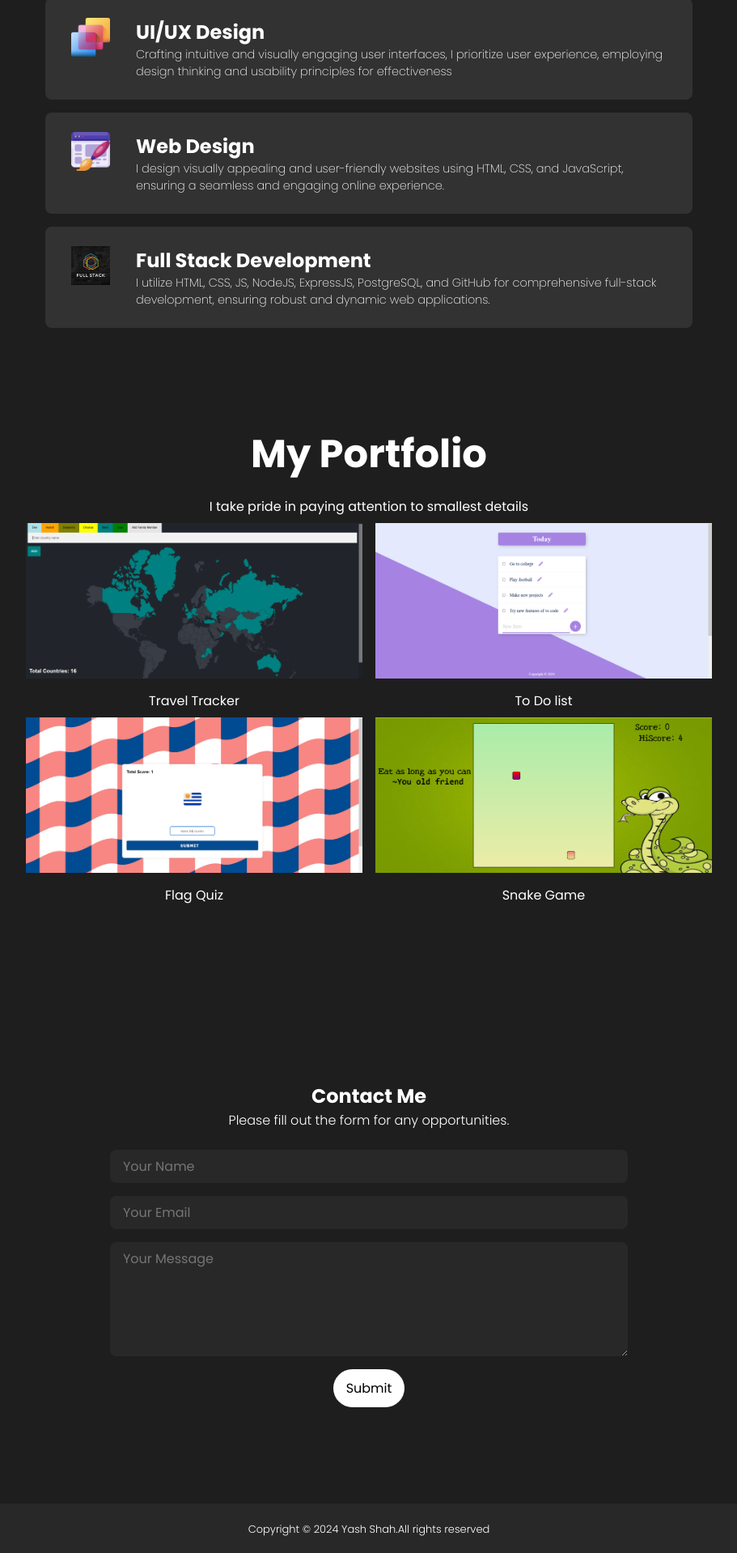
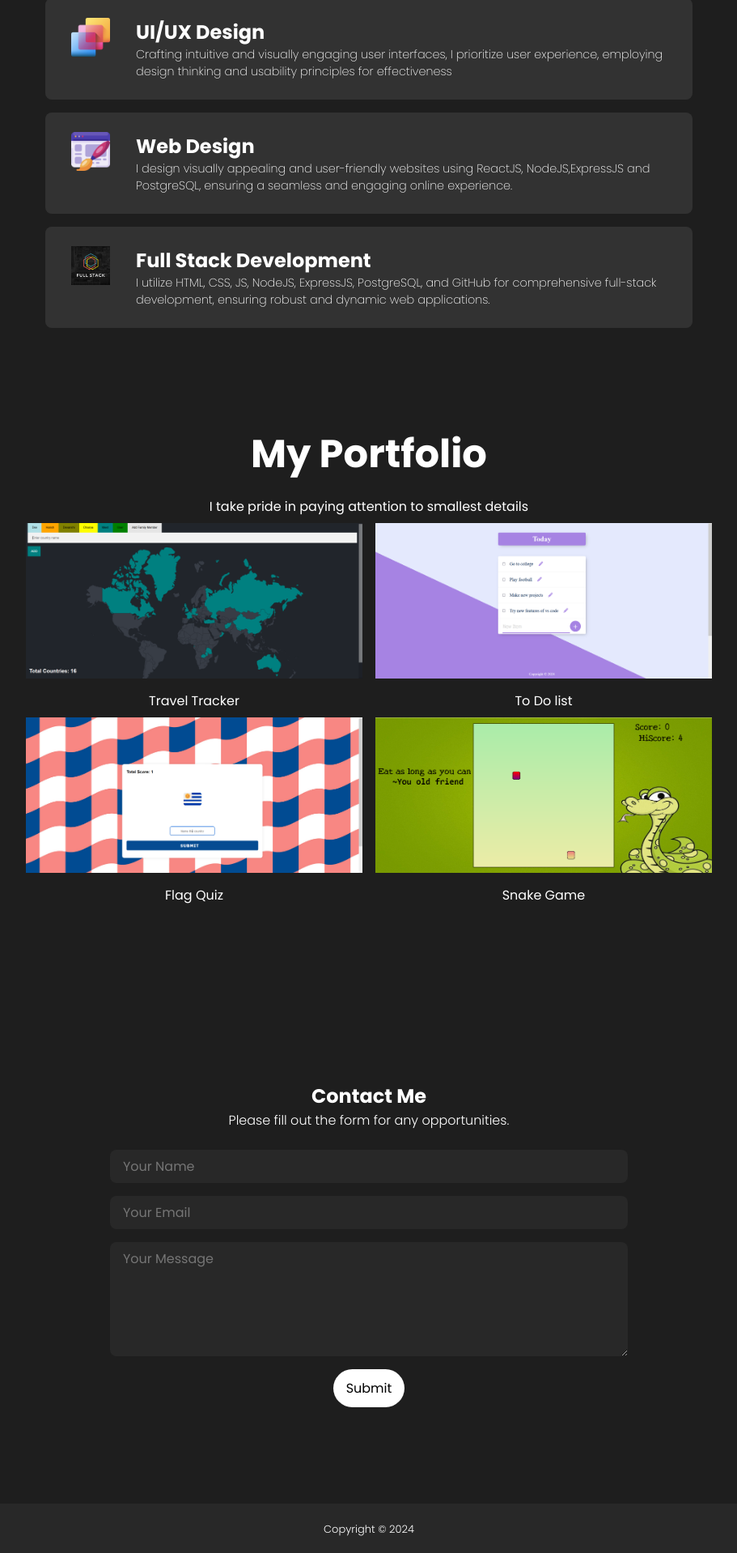
Before and after one commit to yashshah9279/Portfolio, a React (Create React App) app: page / in a window 1280 px wide. Shown: the part 1127-3045 px from the top of the page at 81% size, without its empty margins (184-1095 px from the left). Built offline with nearby package versions, Linux system fonts and the light colour scheme.

Commit message:
fixing more  some bugs in footer

```diff
--- a/src/components/Footer/footer.js
+++ b/src/components/Footer/footer.js
@@ -2,11 +2,11 @@ import React from 'react'
 import './footer.css';
 import FacebookIcon from '../../assets/facebook-icon.png';
 import InstagramIcon from '../../assets/instagram.png';
-
+const year=new Date().getFullYear();
 const Footer = () => {
   return (
     <footer className='footer'>
-        Copyright &#169; 2024 Yash Shah.All rights reserved
+        Copyright &#169; {year}
         {/* <div className="links">
                     <img src={FacebookIcon} alt="Facebook icon" className="link" />
                     <img src={InstagramIcon} alt="Instagram icon" className="link" />
--- a/src/components/Skills/skills.js
+++ b/src/components/Skills/skills.js
@@ -23,7 +23,7 @@ Crafting intuitive and visually engaging user interfaces, I prioritize user expe
                 <img src={WebDesign} alt=""WebDesign className="skillBarimg" />
                 <div className="skillBarText">
                     <h2>Web Design</h2>
-                    <p>I design visually appealing and user-friendly websites using HTML, CSS, and JavaScript, ensuring a seamless and engaging online experience.</p>
+                    <p>I design visually appealing and user-friendly websites using ReactJS, NodeJS,ExpressJS and PostgreSQL, ensuring a seamless and engaging online experience.</p>
                 </div>
             </div>
             <div className="skillBar">
```
